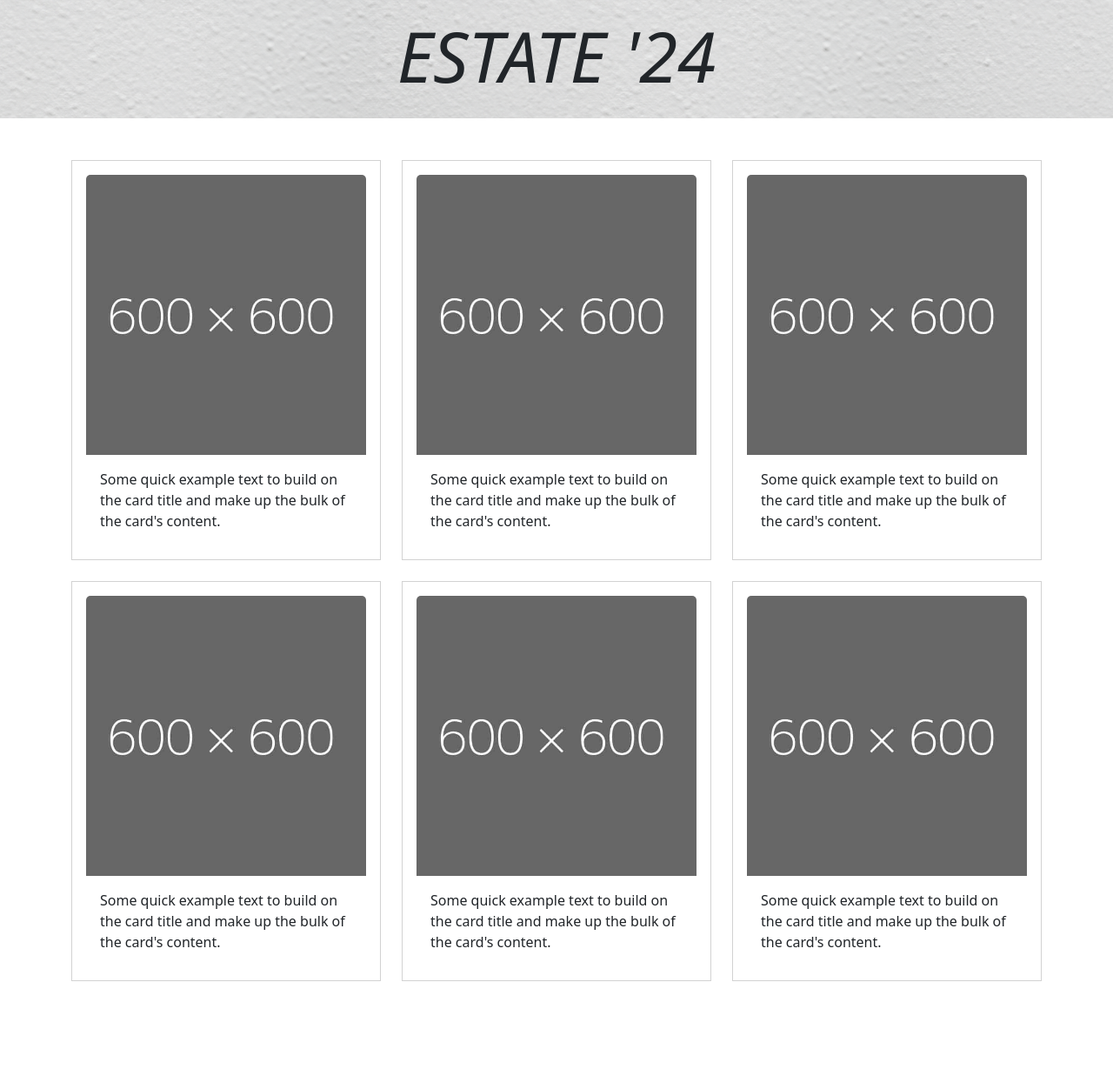
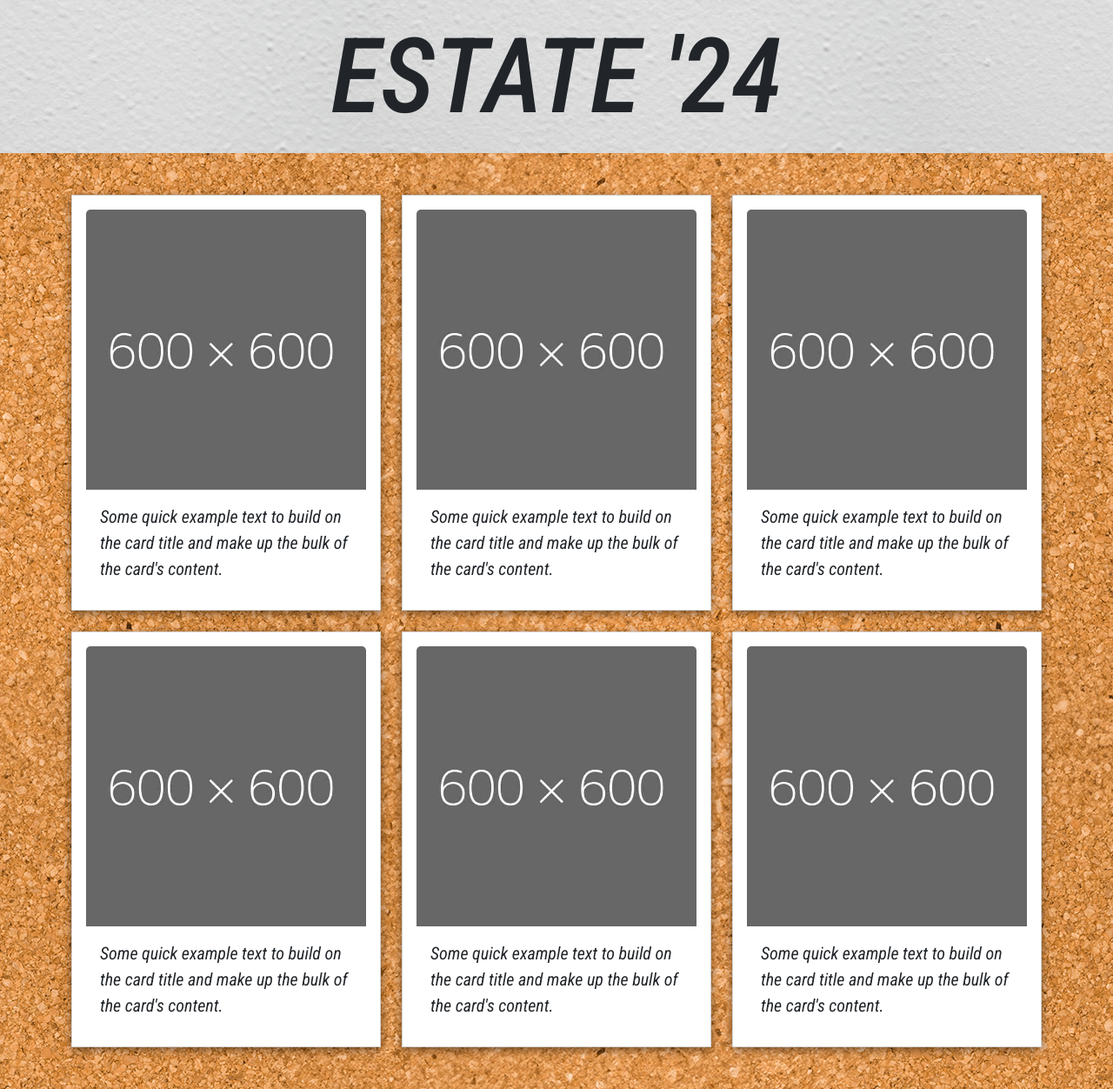
Before and after one commit to gianluca-milesi/js-photo-blog, a plain HTML site: page index.html in a window 1280 px wide. Shown: the whole page at 87% size. Before the commit the page ends 1128 px from the top, so only its background shows below. Drawn offline with nearby package versions, Linux system fonts and the light colour scheme.

Commit message:
ADD: background, shadows, font and layout arrangement

```diff
--- a/css/app.css
+++ b/css/app.css
@@ -1,4 +1,9 @@
 /* GENERAL */
+*{
+    font-family: Roboto Condensed;
+    font-style: oblique;
+}
+
 ul,
 ol {
     list-style: none;
@@ -9,10 +14,13 @@ a {
     text-decoration: none;
 }
 
+p {
+    font-size: 20px;
+}
+
 img {
     max-width: 100%;
 }
-
 
 
 /* HEADER */
@@ -22,6 +30,15 @@ header {
 }
 
 header h1 {
-    font-size: 80px;
-    font-style: oblique;
+    font-size: 120px;
 }
+
+
+/* MAIN */
+main {
+    background-image: url(../img/cork.png);
+}
+
+.card {
+    box-shadow: 0 3px 10px rgba(0, 0, 0, 0.5);
+}
--- a/index.html
+++ b/index.html
@@ -8,20 +8,25 @@
     <link rel="stylesheet" href="./css/app.css">
     <link href="https://cdn.jsdelivr.net/npm/bootstrap@5.3.3/dist/css/bootstrap.min.css" rel="stylesheet"
         integrity="sha384-QWTKZyjpPEjISv5WaRU9OFeRpok6YctnYmDr5pNlyT2bRjXh0JMhjY6hW+ALEwIH" crossorigin="anonymous">
+    <link rel="preconnect" href="https://fonts.googleapis.com">
+    <link rel="preconnect" href="https://fonts.gstatic.com" crossorigin>
+    <link
+        href="https://fonts.googleapis.com/css2?family=Roboto+Condensed:ital,wght@0,100..900;1,100..900&family=Roboto:ital,wght@0,100;0,300;0,400;0,500;0,700;0,900;1,100;1,300;1,400;1,500;1,700;1,900&display=swap"
+        rel="stylesheet">
 </head>
 
 <body>
 
-    <header class="p-3 mb-5">
+    <header class="p-3">
         <div class="container">
-            <h1 class="text-center">ESTATE '24</h1>
+            <h1 class="text-center m-0">ESTATE '24</h1>
         </div>
     </header>
 
-    <main>
+    <main class="py-5">
         <div class="container">
-            <div class="row g-4">
-                <div class="col-lg-4 col-md-6">
+            <div class="row">
+                <div class="col-md-6 col-lg-4 mb-4">
                     <div class="card p-3 rounded-0">
                         <img src="./img/random.jpg" class="card-img-top">
                         <div class="card-body">
@@ -30,7 +35,7 @@
                         </div>
                     </div>
                 </div>
-                <div class="col-lg-4 col-md-6">
+                <div class="col-md-6 col-lg-4 mb-4">
                     <div class="card p-3 rounded-0">
                         <img src="./img/random.jpg" class="card-img-top">
                         <div class="card-body">
@@ -39,7 +44,7 @@
                         </div>
                     </div>
                 </div>
-                <div class="col-lg-4 col-md-6">
+                <div class="col-md-6 col-lg-4 mb-4">
                     <div class="card p-3 rounded-0">
                         <img src="./img/random.jpg" class="card-img-top">
                         <div class="card-body">
@@ -48,7 +53,7 @@
                         </div>
                     </div>
                 </div>
-                <div class="col-lg-4 col-md-6">
+                <div class="col-md-6 col-lg-4">
                     <div class="card p-3 rounded-0">
                         <img src="./img/random.jpg" class="card-img-top">
                         <div class="card-body">
@@ -57,7 +62,7 @@
                         </div>
                     </div>
                 </div>
-                <div class="col-lg-4 col-md-6">
+                <div class="col-md-6 col-lg-4">
                     <div class="card p-3 rounded-0">
                         <img src="./img/random.jpg" class="card-img-top">
                         <div class="card-body">
@@ -66,7 +71,7 @@
                         </div>
                     </div>
                 </div>
-                <div class="col-lg-4 col-md-6">
+                <div class="col-md-6 col-lg-4">
                     <div class="card p-3 rounded-0">
                         <img src="./img/random.jpg" class="card-img-top">
                         <div class="card-body">
```
